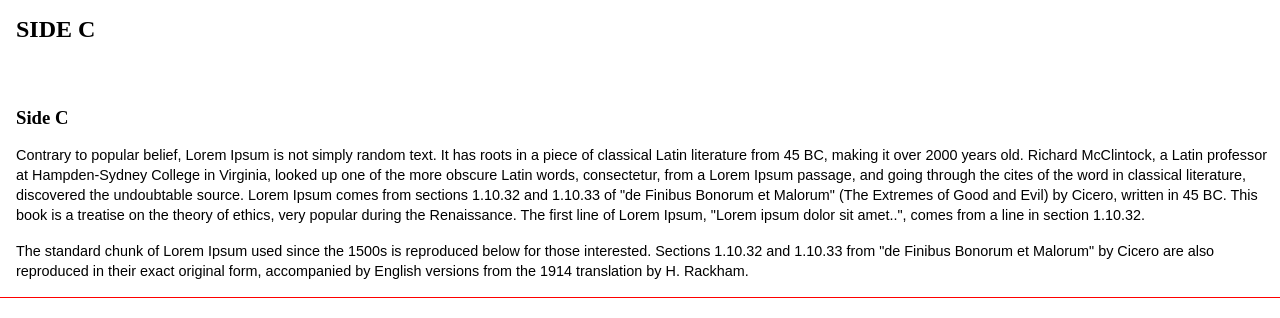
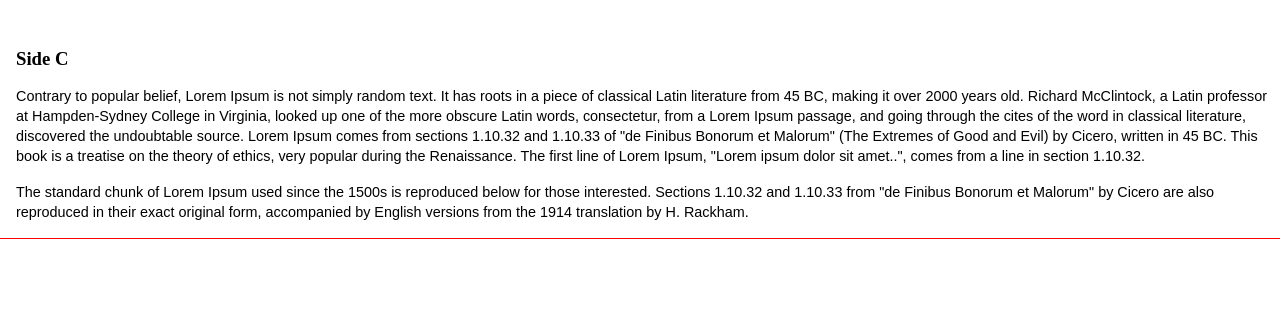
Before and after one commit to Banjer71/maurizio-lomartire, a Next.js app: page /content in a window 1280 px wide. Shown: the top 318 px of the page. Built offline with nearby package versions, Linux system fonts and the light colour scheme.

Commit message:
small change 2

```diff
--- a/pages/content/index.js
+++ b/pages/content/index.js
@@ -6,7 +6,7 @@ const Content = () => {
   return (
     <div className="content-container">
       <div className="text-content">
-        <h2>SIDE C</h2>
+        {/* <h2>SIDE C</h2> */}
         <div className="image-container">
           {/* <Image src={Album} alt="image" /> */}
         </div>
```
